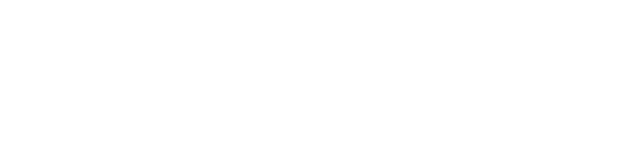
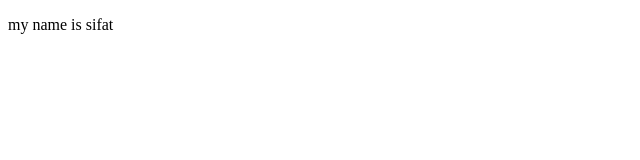
Before and after one commit to mshsifat/my-first-website, a plain HTML site: page index.html in a window 1280 px wide. Shown: the whole page, without its empty margins (0-640 px from the left). Drawn offline with Linux system fonts and the light colour scheme.

Commit message:
Update index.html

```diff
--- a/index.html
+++ b/index.html
@@ -7,6 +7,7 @@
     <title>Document</title>
 </head>
 <body>
+    <p>my name is sifat</P>
 
 </body>
 </html>
```
